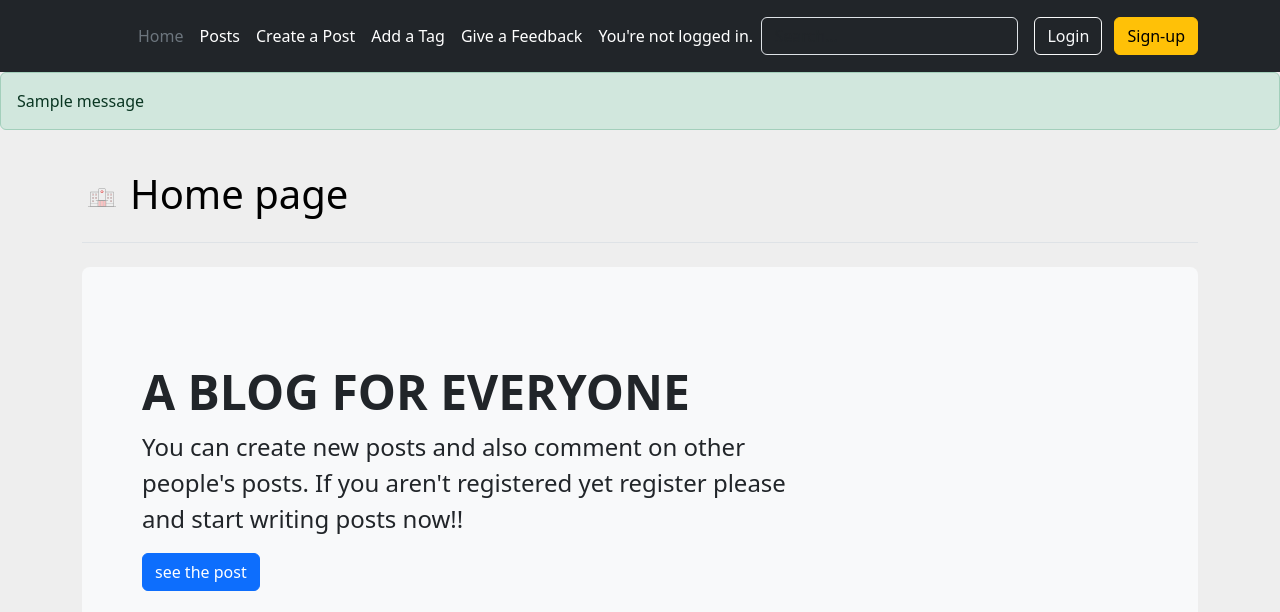
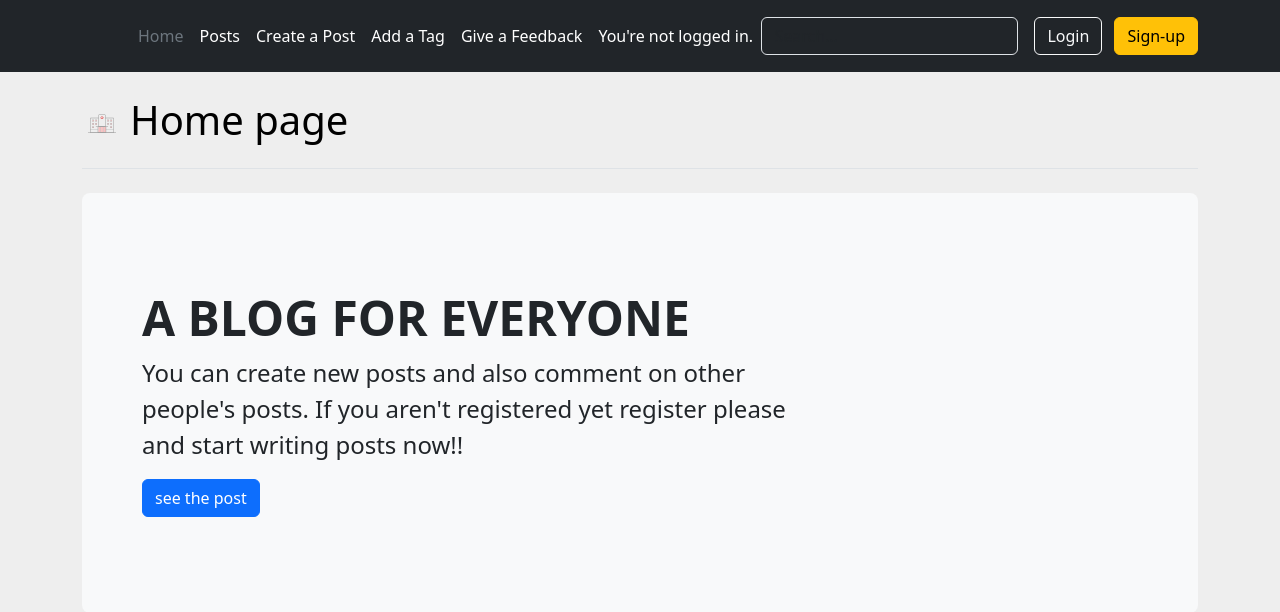
Before and after one commit to AsHkAn-Django/best-blog, a Django app: page / in a window 1280 px wide. Shown: the top 612 px of the page. Run offline with Django 5.2, Linux system fonts and the light colour scheme; tables that the repository leaves empty hold one stand-in row (values such as "Sample post"); one stand-in notice (Sample message) is shown; some libraries are stand-ins or nearby versions.

Commit message:
corrected messages in base.html

```diff
--- a/blog/views.py
+++ b/blog/views.py
@@ -61,6 +61,7 @@
         messages.success(self.request, 'Post has been deleted successfully!')
         return super().form_valid(form)
 
+
 class PostNewView(LoginRequiredMixin, CreateView):
     model = Post
     fields = ('title', 'body', 'tags',)
--- a/templates/add_feedback.html
+++ b/templates/add_feedback.html
@@ -2,12 +2,6 @@
 {% load django_bootstrap5 %}
 
 {% block content %}
-
-{% for message in messages %}
-<div class="alert {% if message.tags %} alert-{{ message.tags }} {% endif %}">
-    {{ message }}
-</div>
-{% endfor %}
 
   <div class="container my-5 col-8">
     <h1 class="text-center mb-4">Send us your feedback</h1>
--- a/templates/home.html
+++ b/templates/home.html
@@ -6,12 +6,6 @@
 {% block title %}The best Blog{% endblock title %}
 
 {% block content %}
-
-{% for message in messages %}
-<div class="alert {% if message.tags %} alert-{{ message.tags }} {% endif %}">
-    {{ message }}
-</div>
-{% endfor %}
 
 <div class="container py-4">
     <header class="pb-3 mb-4 border-bottom">
--- a/templates/post.html
+++ b/templates/post.html
@@ -6,12 +6,6 @@
 {% block title %}The best Blog{% endblock title %}
 
 {% block content %}
-
-{% for message in messages %}
-<div class="alert {% if message.tags %} alert-{{ message.tags }} {% endif %}">
-    {{ message }}
-</div>
-{% endfor %}
 
 <div class="container">
     <div class="p-5 mb-4 bg-body-tertiary rounded-3">
--- a/templates/post_delete.html
+++ b/templates/post_delete.html
@@ -6,6 +6,7 @@
 {% block title %}The best Blog{% endblock title %}
 
 {% block content %}
+
 <div class="container mt-5">
     <h2>Delete Post:</h2>
     <p>Are you really Sure you want to delete your post?</p>
--- a/templates/post_detail.html
+++ b/templates/post_detail.html
@@ -4,12 +4,6 @@
 {% block title %}The best Blog{% endblock title %}
 
 {% block content %}
-
-{% for message in messages %}
-<div class="alert {% if message.tags %} alert-{{ message.tags }} {% endif %}">
-    {{ message }}
-</div>
-{% endfor %}
 
 <div class="container mt-5">
     <div class="card text-center my-4">
--- a/templates/post_edit.html
+++ b/templates/post_edit.html
@@ -4,6 +4,7 @@
 {% block title %}The best Blog{% endblock title %}
 
 {% block content %}
+
 <div class="container mt-5">
     <h2>Edit your post:</h2>
     <form action="" method="post">
--- a/templates/registration/login.html
+++ b/templates/registration/login.html
@@ -4,12 +4,6 @@
 {% block title %}The best Blog{% endblock title %}
 
 {% block content %}
-
-{% for message in messages %}
-<div class="alert {% if message.tags %} alert-{{ message.tags }} {% endif %}">
-    {{ message }}
-</div>
-{% endfor %}
 
 <div class="container">
     <h2>Sign in to your account:</h2>
--- a/templates/tag_new.html
+++ b/templates/tag_new.html
@@ -4,6 +4,7 @@
 {% block title %}The best Blog{% endblock title %}
 
 {% block content %}
+
 <div class="container mt-5">
     <h2>Create a new tag:</h2>
     <form action="" method="post">
```
